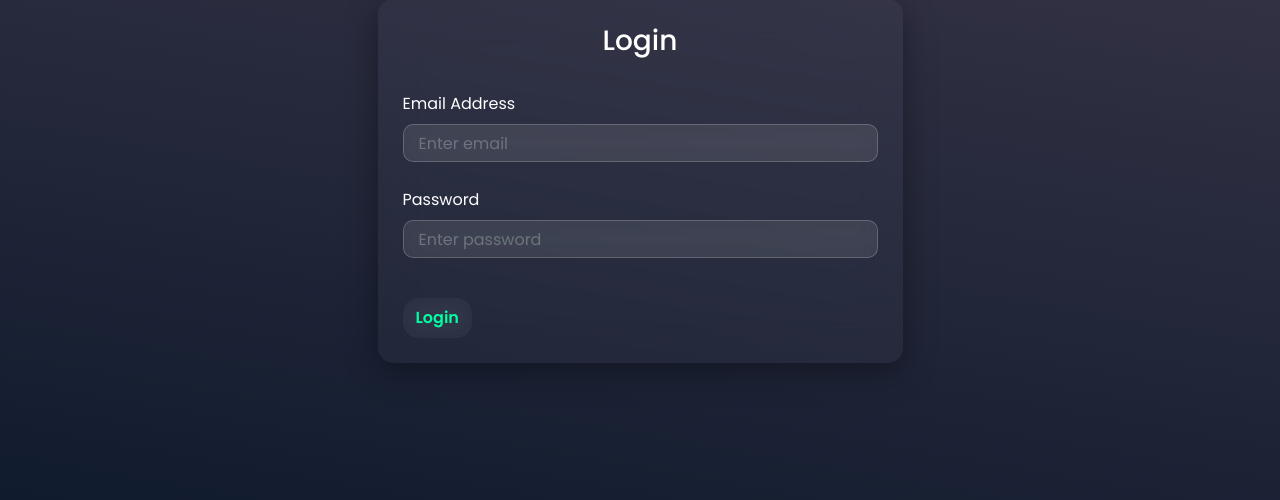
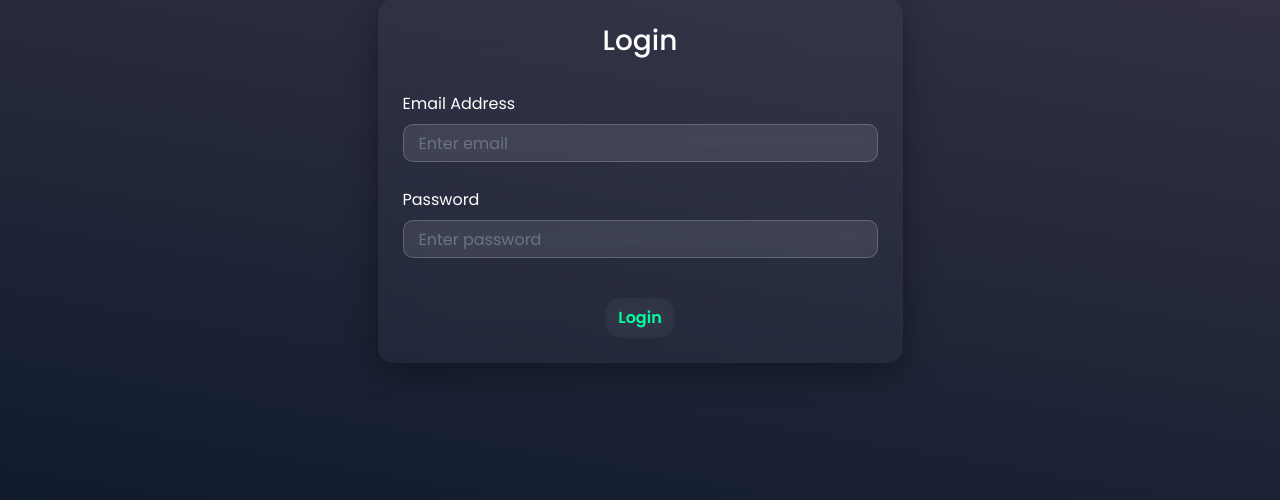
Before and after one commit to ElvinLit/AlgoNavigators, a Flask app: page /login in a window 1280 px wide. Shown: the part 165-665 px from the top of the page. Run offline with Flask 3, Linux system fonts and the light colour scheme; parts of the project's set-up code (start-up, migrations or seed data) failed here and were passed over; some libraries are stand-ins or nearby versions.

Commit message:
centered login button

```diff
--- a/website/templates/login.html
+++ b/website/templates/login.html
@@ -25,8 +25,10 @@
                     </div>
                     <br />
 
-                    <!-- Submit button -->
-                    <button type="submit" class="btn-global-outline">Login</button>
+                    <!-- Submit button (centered) -->
+                    <div class="d-flex justify-content-center">
+                        <button type="submit" class="btn-global-outline">Login</button>
+                    </div>
                 </form>
             </div>
         </div>
```
